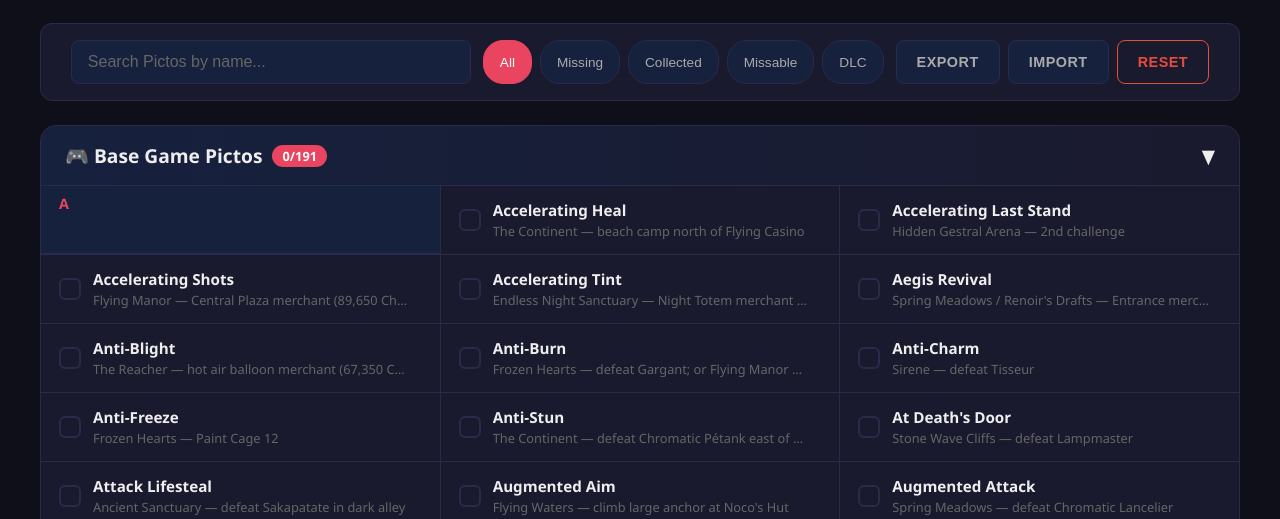
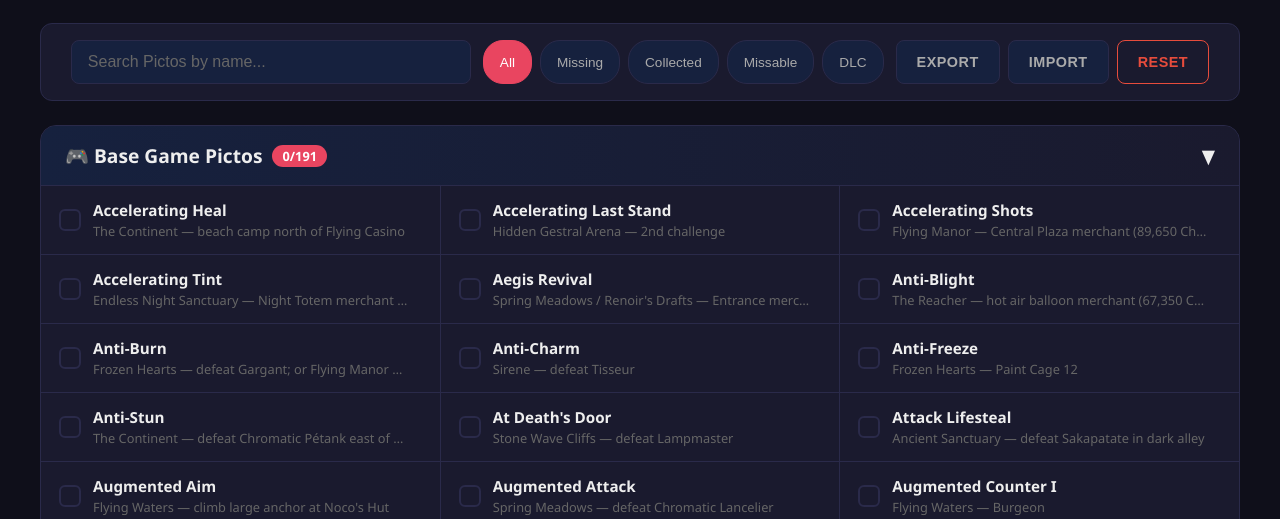
Before and after one commit to odine1980/Pictos, a plain HTML site: page index.html in a window 1280 px wide. Shown: the part 281-800 px from the top of the page. Drawn offline with Linux system fonts and the light colour scheme.

Commit message:
v0.5: Remove sticky A-Z headers, default to Missing filter when progress exists

```diff
--- a/index.html
+++ b/index.html
@@ -269,20 +269,6 @@
 
         .section.collapsed .pictos-grid {
             display: none;
-        }
-
-        .sticky-letter {
-            position: sticky;
-            top: 0;
-            background: var(--bg-card);
-            padding: 8px 18px;
-            font-weight: bold;
-            font-size: 0.9rem;
-            color: var(--accent);
-            border-bottom: 1px solid var(--border);
-            z-index: 10;
-            text-transform: uppercase;
-            letter-spacing: 2px;
         }
 
         .pictos-grid {
@@ -899,7 +885,6 @@
                 let baseGridHtml = '';
                 sortedLetters.forEach(letter => {
                     const pictos = groups[letter];
-                    baseGridHtml += `<div class="sticky-letter">${letter}</div>`;
                     baseGridHtml += pictos.map(p => renderPictoItem(p, 'base')).join('');
                 });
 
@@ -1029,6 +1014,14 @@
         // Event listeners
         document.addEventListener('DOMContentLoaded', () => {
             loadState();
+
+            // If user has collected at least one pictos, default to showing missing only
+            if (collected.size > 0) {
+                currentFilter = 'missing';
+                document.querySelectorAll('.filter-btn').forEach(b => b.classList.remove('active'));
+                document.querySelector('.filter-btn[data-filter="missing"]').classList.add('active');
+            }
+
             render();
 
             // Search
```
